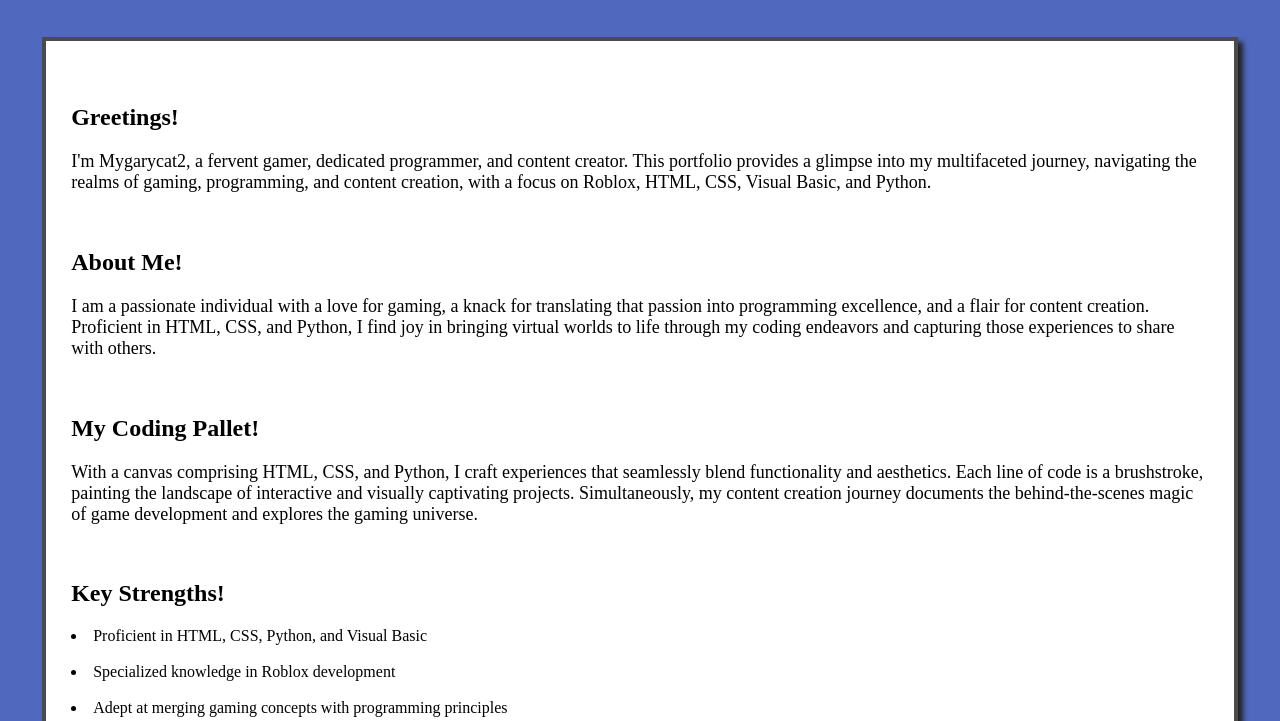
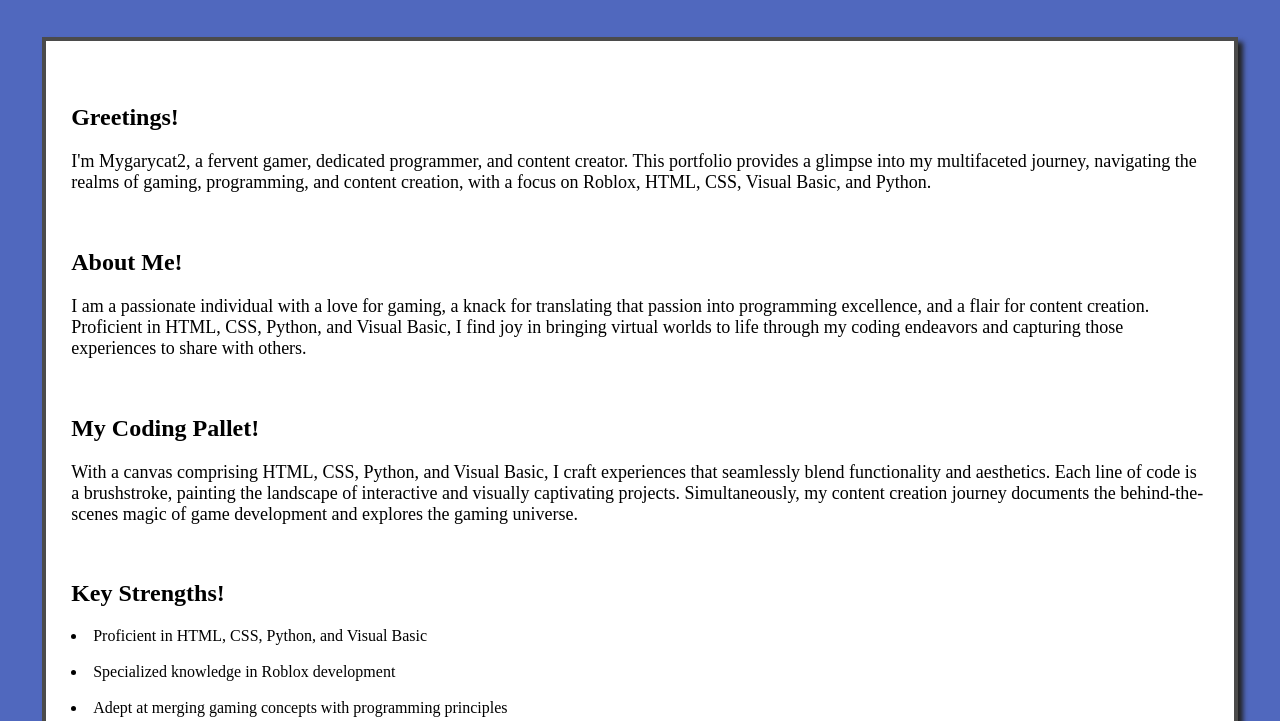
Before and after one commit to Mygarycat7/mygarycat2.github.io, a plain HTML site: page index.html in a window 1280 px wide. Shown: the part 79-800 px from the top of the page. Drawn offline with Linux system fonts and the light colour scheme.

Commit message:
Update index.html

```diff
--- a/index.html
+++ b/index.html
@@ -34,7 +34,7 @@
 
         <p>
             I am a passionate individual with a love for gaming, a knack for translating that passion
-            into programming excellence, and a flair for content creation. Proficient in HTML, CSS, and Python,
+            into programming excellence, and a flair for content creation. Proficient in HTML, CSS, Python, and Visual Basic,
             I find joy in bringing virtual worlds to life through my coding endeavors and capturing those experiences to share with others.
         </p>
 
@@ -43,7 +43,7 @@
         <h2>My Coding Pallet!</h2>
 
         <p>
-            With a canvas comprising HTML, CSS, and Python, I craft experiences that seamlessly blend functionality and aesthetics.
+            With a canvas comprising HTML, CSS, Python, and Visual Basic, I craft experiences that seamlessly blend functionality and aesthetics.
             Each line of code is a brushstroke, painting the landscape of interactive and visually captivating projects.
             Simultaneously, my content creation journey documents the behind-the-scenes magic of game development and explores the gaming universe.
         </p>
```
